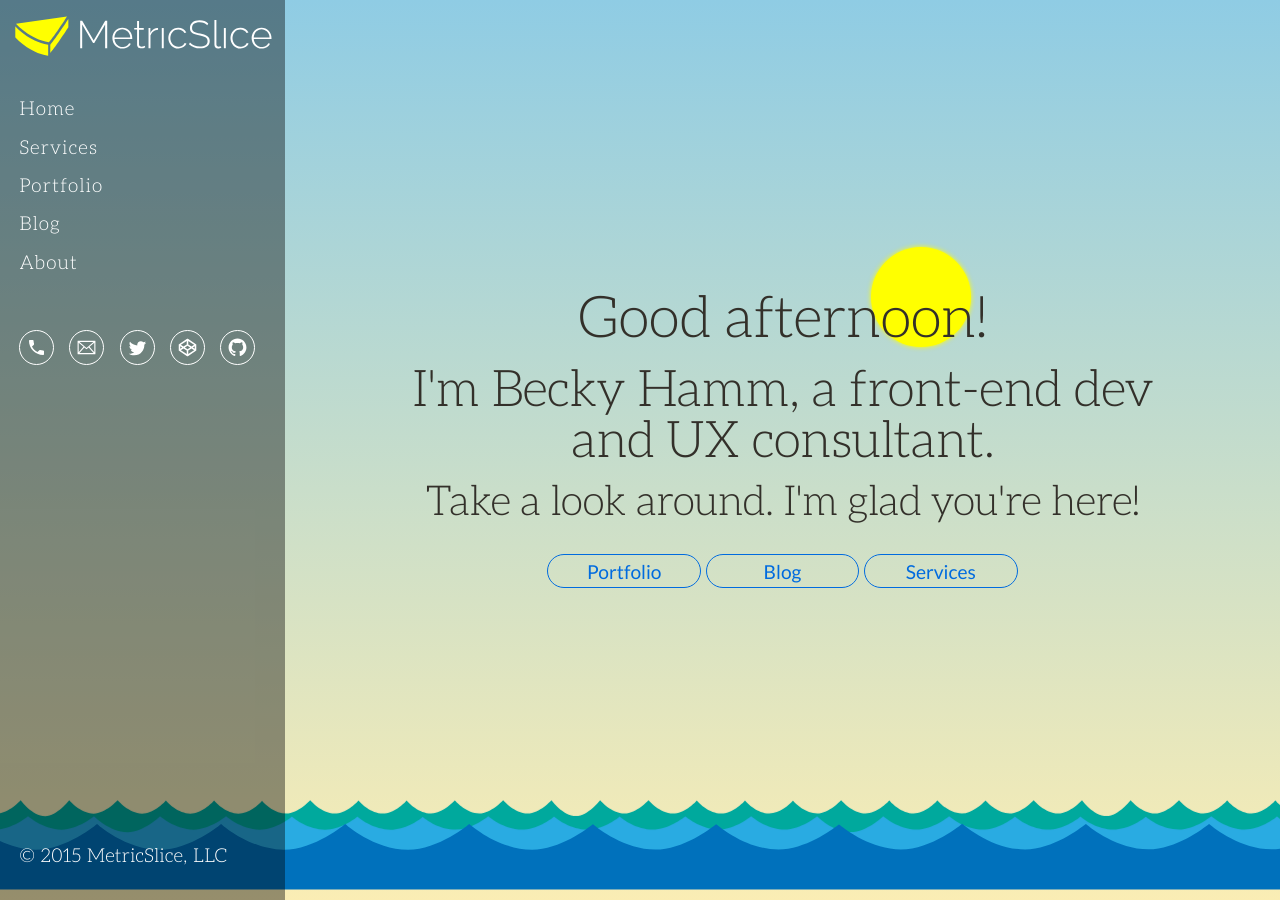
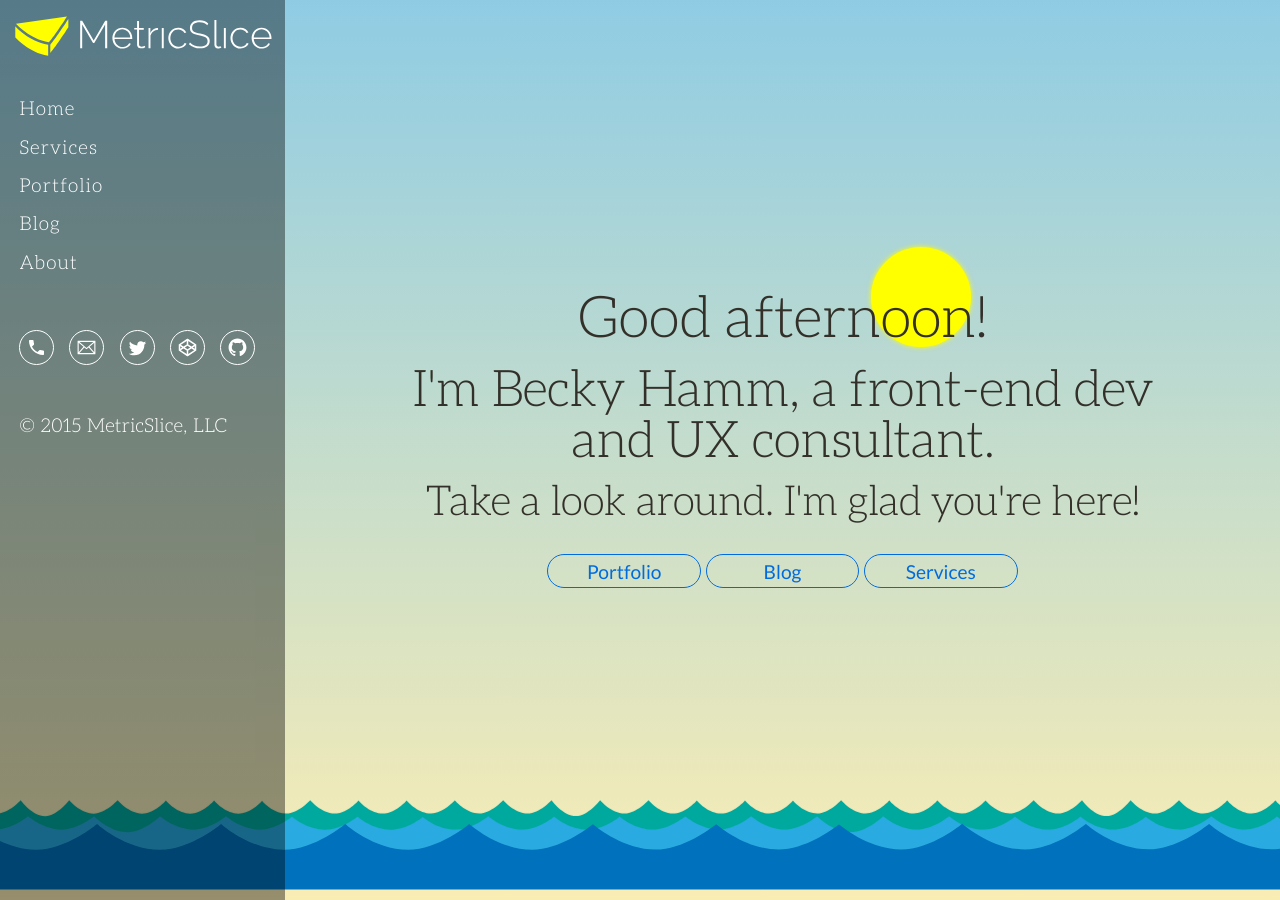
Before and after one commit to thebeckyhamm/metricslice-2015, a Jekyll site: the page built from index.html, in a window 1280 px wide. Built offline with Jekyll 4.4.1, drawn with Linux system fonts in a browser that asks for light colours; nearby versions of some CDN libraries; Markdown is read by kramdown in place of the engine named in the settings.

```diff
--- a/css/style.css
+++ b/css/style.css
@@ -1030,7 +1030,7 @@
     @media (min-width: 46em) {
       .header .logo svg {
         width: 100%;
-        max-width: 100%; } }
+        max-width: 300px; } }
 
 .headline {
   color: #33302a;
@@ -1058,9 +1058,7 @@
 
 .footer {
   color: #006BDF;
-  padding: 1em;
-  position: absolute;
-  bottom: 0; }
+  padding: 1em; }
   @media (min-width: 46em) {
     .footer {
       color: #fff; } }
```
Also changed, not shown: css/style.min.css.
